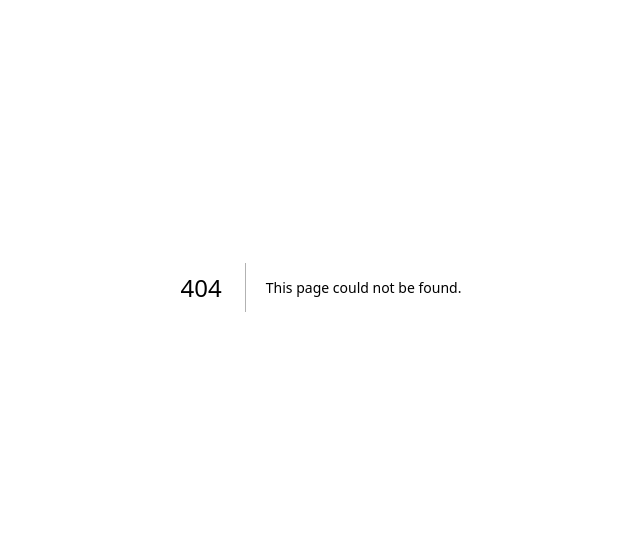
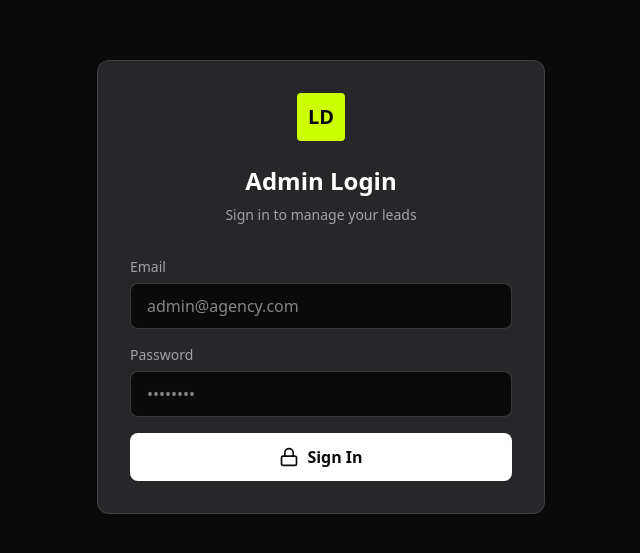
Before and after one commit to Aditya-dxt/leaddesk-mini, a Next.js app: page /admin/login in a window 1280 px wide. Before the commit this address had no page. Shown: the part 113-666 px from the top of the page, without its empty margins (319-959 px from the left). Built offline with nearby package versions, Linux system fonts and the light colour scheme.

Commit message:
feat: supabase auth with middleware and login page

```diff
--- /dev/null
+++ b/app/admin/login/page.tsx
@@ -0,0 +1,98 @@
+"use client";
+
+import { useState } from "react";
+import { useRouter } from "next/navigation";
+import { createClient } from "@/lib/supabase/client";
+import { Loader2, AlertCircle, Lock } from "lucide-react";
+
+export default function LoginPage() {
+  const [email, setEmail] = useState("");
+  const [password, setPassword] = useState("");
+  const [loading, setLoading] = useState(false);
+  const [error, setError] = useState("");
+  const router = useRouter();
+
+  const handleLogin = async (e: React.FormEvent) => {
+    e.preventDefault();
+    setLoading(true);
+    setError("");
+
+    try {
+      const supabase = createClient();
+      const { error } = await supabase.auth.signInWithPassword({
+        email,
+        password,
+      });
+
+      if (error) {
+        throw new Error(error.message);
+      }
+
+      router.push("/admin");
+      router.refresh();
+    } catch (err: any) {
+      setError(err.message || "Failed to sign in");
+    } finally {
+      setLoading(false);
+    }
+  };
+
+  return (
+    <div className="min-h-screen flex items-center justify-center bg-background p-6">
+      <div className="w-full max-w-md bg-muted p-8 rounded-xl border border-muted-foreground/20">
+        <div className="flex justify-center mb-6">
+          <div className="w-12 h-12 rounded bg-accent flex items-center justify-center text-background font-bold text-xl">
+            LD
+          </div>
+        </div>
+
+        <h1 className="text-2xl font-display font-bold text-center mb-2">Admin Login</h1>
+        <p className="text-muted-foreground text-center text-sm mb-8">
+          Sign in to manage your leads
+        </p>
+
+        {error && (
+          <div className="mb-6 p-4 bg-red-500/10 border border-red-500/50 rounded-lg flex items-start gap-3 text-red-500">
+            <AlertCircle className="w-5 h-5 shrink-0 mt-0.5" />
+            <p className="text-sm">{error}</p>
+          </div>
+        )}
+
+        <form onSubmit={handleLogin} className="space-y-4">
+          <div>
+            <label className="block text-sm font-medium mb-1.5 text-muted-foreground">Email</label>
+            <input
+              type="email"
+              required
+              value={email}
+              onChange={(e) => setEmail(e.target.value)}
+              className="w-full bg-background border border-muted-foreground/30 rounded-lg px-4 py-2.5 text-foreground focus:outline-none focus:ring-2 focus:ring-accent"
+              placeholder="admin@agency.com"
+            />
+          </div>
+
+          <div>
+            <label className="block text-sm font-medium mb-1.5 text-muted-foreground">Password</label>
+            <input
+              type="password"
+              required
+              value={password}
+              onChange={(e) => setPassword(e.target.value)}
+              className="w-full bg-background border border-muted-foreground/30 rounded-lg px-4 py-2.5 text-foreground focus:outline-none focus:ring-2 focus:ring-accent"
+              placeholder="••••••••"
+            />
+          </div>
+
+          <button
+            type="submit"
+            disabled={loading}
+            className="w-full bg-foreground text-background font-bold py-3 px-4 rounded-lg hover:bg-muted-foreground transition-colors flex items-center justify-center gap-2 mt-4 disabled:opacity-70 disabled:cursor-not-allowed"
+          >
+            {loading ? <Loader2 className="w-5 h-5 animate-spin" /> : <Lock className="w-5 h-5" />}
+            {loading ? "Signing in..." : "Sign In"}
+          </button>
+        </form>
+      </div>
+    </div>
+  );
+}
--- a/app/admin/page.tsx
+++ b/app/admin/page.tsx
@@ -2,6 +2,8 @@
 
 import { useEffect, useState } from "react";
 import { Search, Inbox, LogOut, Loader2 } from "lucide-react";
+import { createClient } from "@/lib/supabase/client";
+import { useRouter } from "next/navigation";
 
 type Lead = {
   id: string;
@@ -18,6 +20,7 @@ export default function AdminDashboard() {
   const [loading, setLoading] = useState(true);
   const [error, setError] = useState("");
   const [searchQuery, setSearchQuery] = useState("");
+  const router = useRouter();
 
   const fetchLeads = async () => {
     try {
@@ -63,6 +66,13 @@ export default function AdminDashboard() {
     }
   };
 
+  const handleLogout = async () => {
+    const supabase = createClient();
+    await supabase.auth.signOut();
+    router.push("/admin/login");
+    router.refresh();
+  };
+
   const filteredLeads = leads.filter(lead =>
     lead.name.toLowerCase().includes(searchQuery.toLowerCase()) ||
     lead.email.toLowerCase().includes(searchQuery.toLowerCase())
@@ -88,7 +98,10 @@ export default function AdminDashboard() {
             </div>
             <span className="font-display font-bold text-lg tracking-tight">LeadDesk Mini</span>
           </div>
-          <button className="flex items-center gap-2 text-sm text-muted-foreground hover:text-foreground transition-colors">
+          <button
+            onClick={handleLogout}
+            className="flex items-center gap-2 text-sm text-muted-foreground hover:text-foreground transition-colors"
+          >
             <LogOut size={16} />
             Logout
           </button>
--- /dev/null
+++ b/middleware.ts
@@ -0,0 +1,55 @@
+import { createServerClient } from "@supabase/ssr";
+import { NextResponse, type NextRequest } from "next/server";
+
+export async function middleware(request: NextRequest) {
+  let supabaseResponse = NextResponse.next({
+    request: {
+      headers: request.headers,
+    },
+  });
+
+  const supabase = createServerClient(
+    process.env.NEXT_PUBLIC_SUPABASE_URL!,
+    process.env.NEXT_PUBLIC_SUPABASE_ANON_KEY!,
+    {
+      cookies: {
+        getAll() {
+          return request.cookies.getAll();
+        },
+        setAll(cookiesToSet) {
+          cookiesToSet.forEach(({ name, value, options }) =>
+            request.cookies.set(name, value)
+          );
+          supabaseResponse = NextResponse.next({
+            request,
+          });
+          cookiesToSet.forEach(({ name, value, options }) =>
+            supabaseResponse.cookies.set(name, value, options)
+          );
+        },
+      },
+    }
+  );
+
+  const { data: { session } } = await supabase.auth.getSession();
+
+  // Protect /admin routes (except /admin/login)
+  if (request.nextUrl.pathname.startsWith("/admin") && request.nextUrl.pathname !== "/admin/login") {
+    if (!session) {
+      return NextResponse.redirect(new URL("/admin/login", request.url));
+    }
+  }
+
+  // Redirect to /admin if already logged in and visiting /admin/login
+  if (request.nextUrl.pathname === "/admin/login" && session) {
+    return NextResponse.redirect(new URL("/admin", request.url));
+  }
+
+  return supabaseResponse;
+}
+
+export const config = {
+  matcher: [
+    "/((?!_next/static|_next/image|favicon.ico|.*\\.(?:svg|png|jpg|jpeg|gif|webp)$).*)",
+  ],
+};
```
